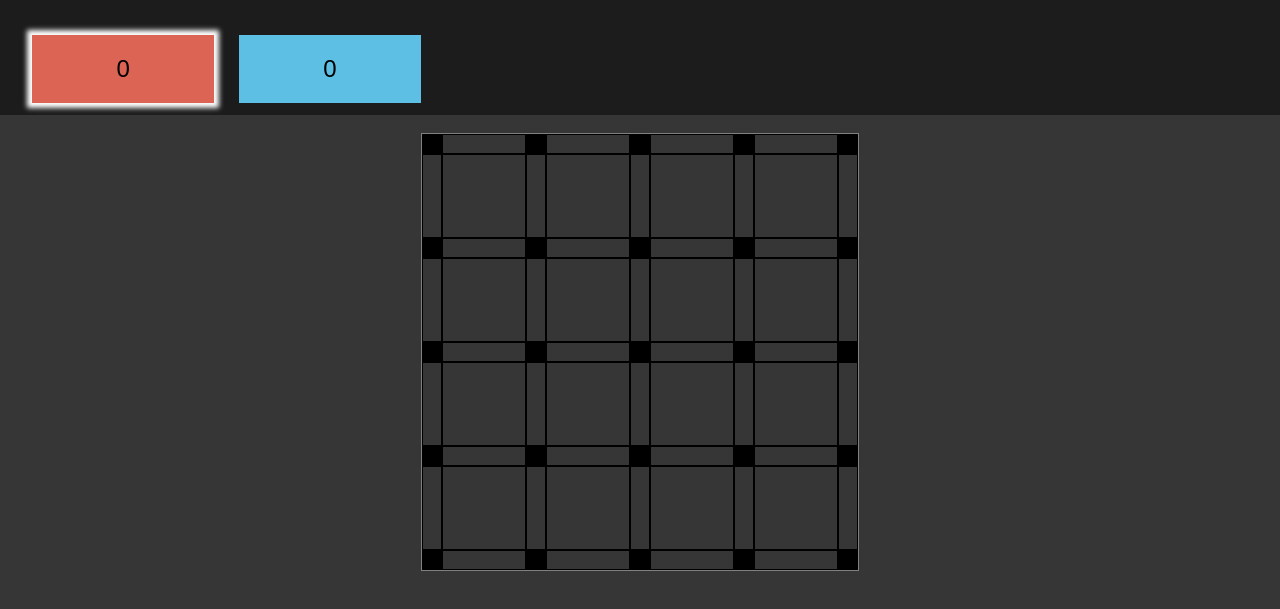
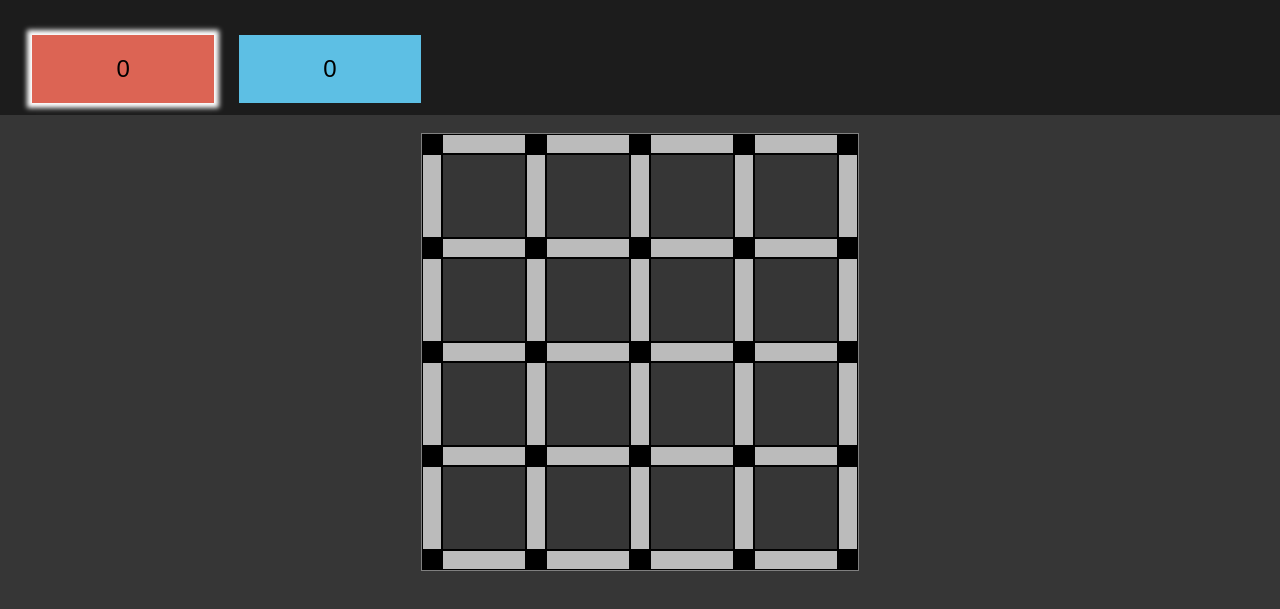
Before and after one commit to jo-gross/Website-Kaesekaestchen, a plain HTML site: page game.html in a window 1280 px wide. Shown: the part 71-680 px from the top of the page. Drawn offline with Linux system fonts and the light colour scheme.

Commit message:
Added new empty color of clickable buttons, fixed players score

```diff
--- a/game.js
+++ b/game.js
@@ -25,16 +25,16 @@ document.addEventListener("DOMContentLoaded", function () {
 			spielgroesseY = parseInt(givenY);
 		}
 
-
-		for(var i=players+1; i<=6;i++){
-
-				document.getElementById("scoreP" + i).classList.add('invisible');
-
-		}
-
 		if(givenPlay!=null && givenPlay!="" && parseInt(givenPlay) <=6 && parseInt(givenPlay) >=2){
 			players = parseInt(givenPlay);
 		}
+
+
+				for(var i=players+1; i<7;i++){
+
+						document.getElementById("scoreP" + i).classList.add('invisible');
+
+				}
 
 		spielgroesseX = (spielgroesseX * 2) + 1;
 		spielgroesseY = (spielgroesseY * 2) + 1;
--- a/style.css
+++ b/style.css
@@ -1,3 +1,6 @@
+.content{
+
+}
 body {
 	margin: 0;
 	font-family: Arial;
@@ -63,6 +66,7 @@ table{
 	height: 5em;
 	width: 1em;
 	margin: 0px;
+	background-color: #bbbbbb;
 
 
 }
@@ -72,6 +76,7 @@ table{
 	border-width: thin;
 	height: 1em;
 	width: 5em;
+	background-color: #bbbbbb;
 }
 
 .p1 {
```
